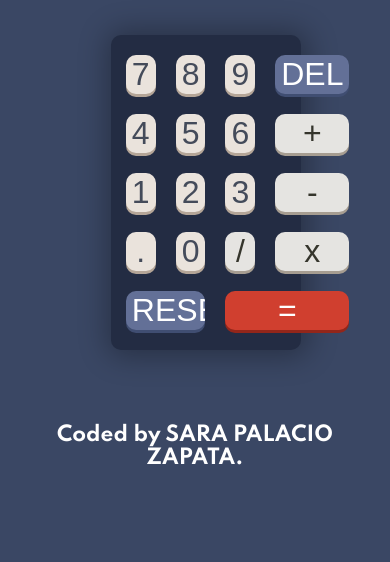
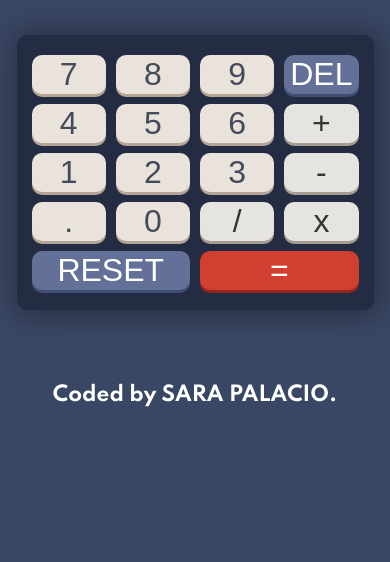
Before and after one commit to sarapalac10/Reto2-Sprint1, a plain HTML site: page index.html in a window 390 px wide. Shown: the part 282-844 px from the top of the page. Drawn offline with Linux system fonts and the light colour scheme.

Commit message:
Ajuste en responsive

```diff
--- a/css/style.css
+++ b/css/style.css
@@ -38,32 +38,21 @@ body{
     background-color: #3a4764;
 }
 
+.content-body {
+    justify-content: center;
+    align-items: center;
+    margin-top: 1rem;
+    margin-left: auto;
+    margin-right: auto;
+    width: 95%;
+}
+
 .screen{
     background-color: hsl(224, 36%, 15%);
     border-radius: 10px;
     padding: 15px;
     color: #ffffff;
     height: 100%;
-}
-
-.content-body {
-    justify-content: center;
-    align-items: center;
-    margin-top: 1rem;
-    margin-left: auto;
-    margin-right: auto;
-    width: 90%;
-}
-
-@media (min-width: 375px) {
-    .content-body {
-        justify-content: center;
-        align-items: center;
-        margin-top: 1rem;
-        width: 45%;
-        margin-left: auto;
-        margin-right: auto;
-    }
 }
 
 .content-calculator {
@@ -73,8 +62,20 @@ body{
     padding: 20px 15px;
     display: grid;
     grid-template-columns: repeat(4, 1fr);
-    gap: 20px;
-    width: 95%;
+    gap: 10px;
+    margin-left: 0;
+}
+
+
+@media (min-width: 375px) {
+    .content-body {
+        justify-content: center;
+        align-items: center;
+        margin-top: 1rem;
+        width:max-content;
+        margin-left: auto;
+        margin-right: auto;
+    }
 }
 
 .operador{
--- a/index.html
+++ b/index.html
@@ -92,6 +92,6 @@
       </div>
     </div> <!-- Cierre content-body -->
 
-    <div class="attribution">Coded by <a href="#">SARA PALACIO ZAPATA</a>.</div>
+    <div class="attribution">Coded by <a href="https://github.com/sarapalac10">SARA PALACIO</a>.</div>
   </body>
 </html>
```
